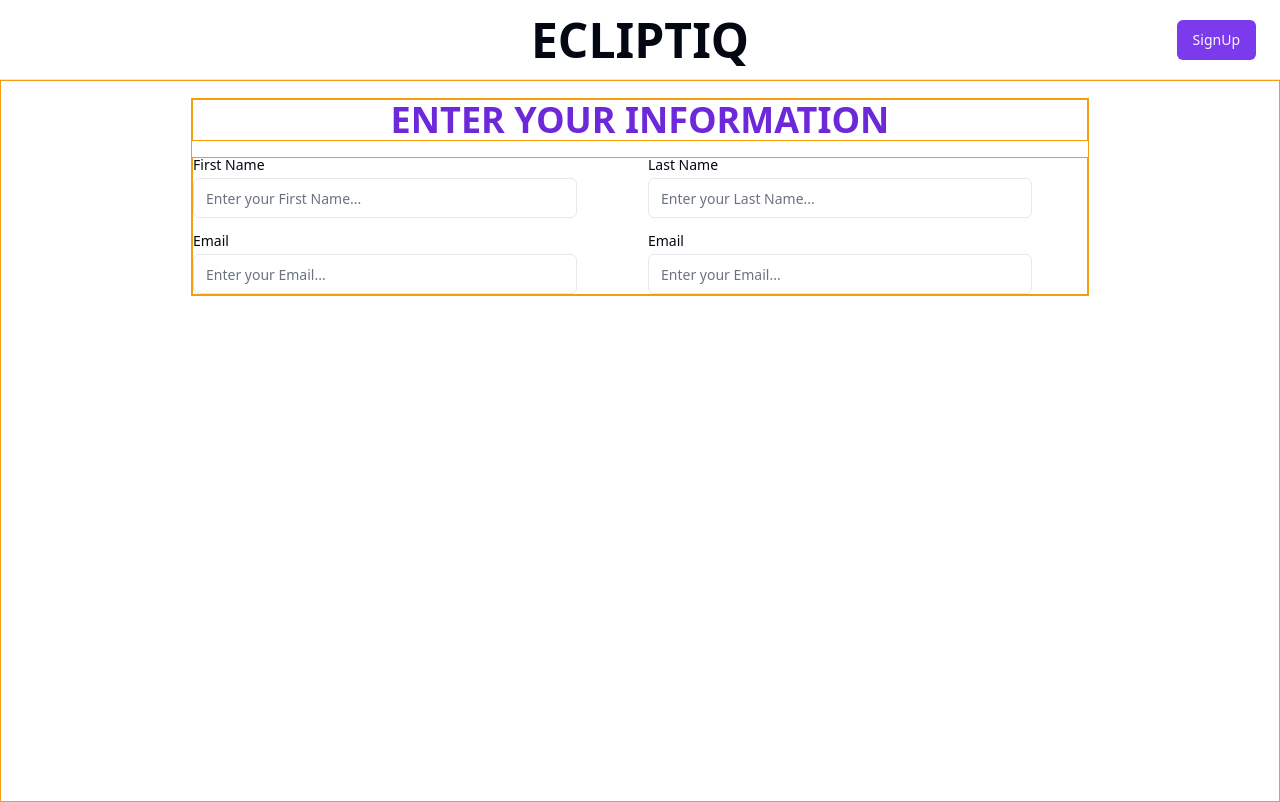
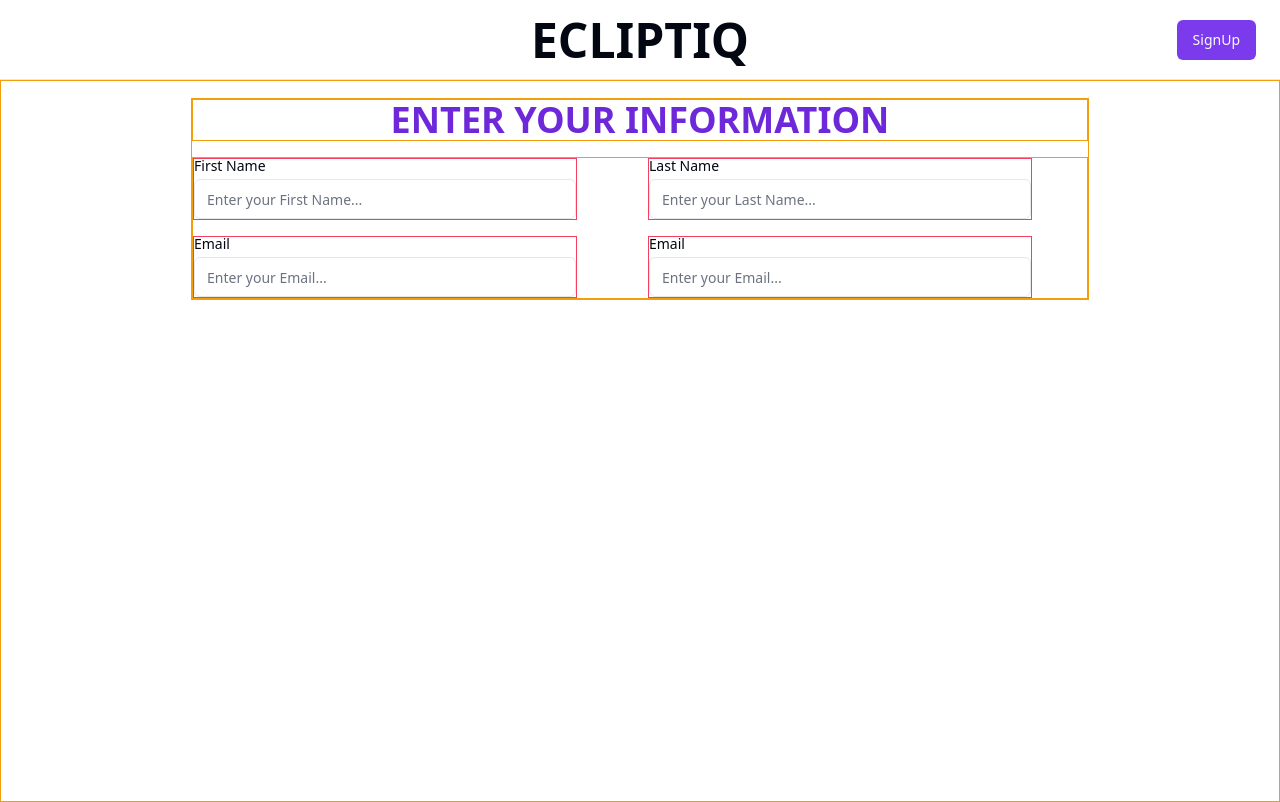
Before and after one commit to HarikrishnanYPR1707/EcliptiQ, a React (Vite) app: page /information in a window 1280 px wide. Built offline with nearby package versions, Linux system fonts and the light colour scheme; no server answers; a web font is replaced by a local one.

Commit message:
Added props

```diff
--- a/src/components/ui/InputWithLabel.jsx
+++ b/src/components/ui/InputWithLabel.jsx
@@ -1,11 +1,11 @@
 import { Input } from "@/components/ui/input";
 import { Label } from "@/components/ui/label";
 
-export function InputWithLabel({ label, type, placeholder }) {
+export function InputWithLabel({ label, type, placeholder, ...props }) {
   return (
-    <div className="grid w-full max-w-sm items-center gap-1.5">
+    <div className="grid w-full max-w-sm items-center gap-1.5 border border-rose-500">
       <Label htmlFor="email">{label}</Label>
-      <Input type={type} id="email" placeholder={placeholder} />
+      <Input type={type} id="email" placeholder={placeholder} {...props} />
     </div>
   );
 }
```
